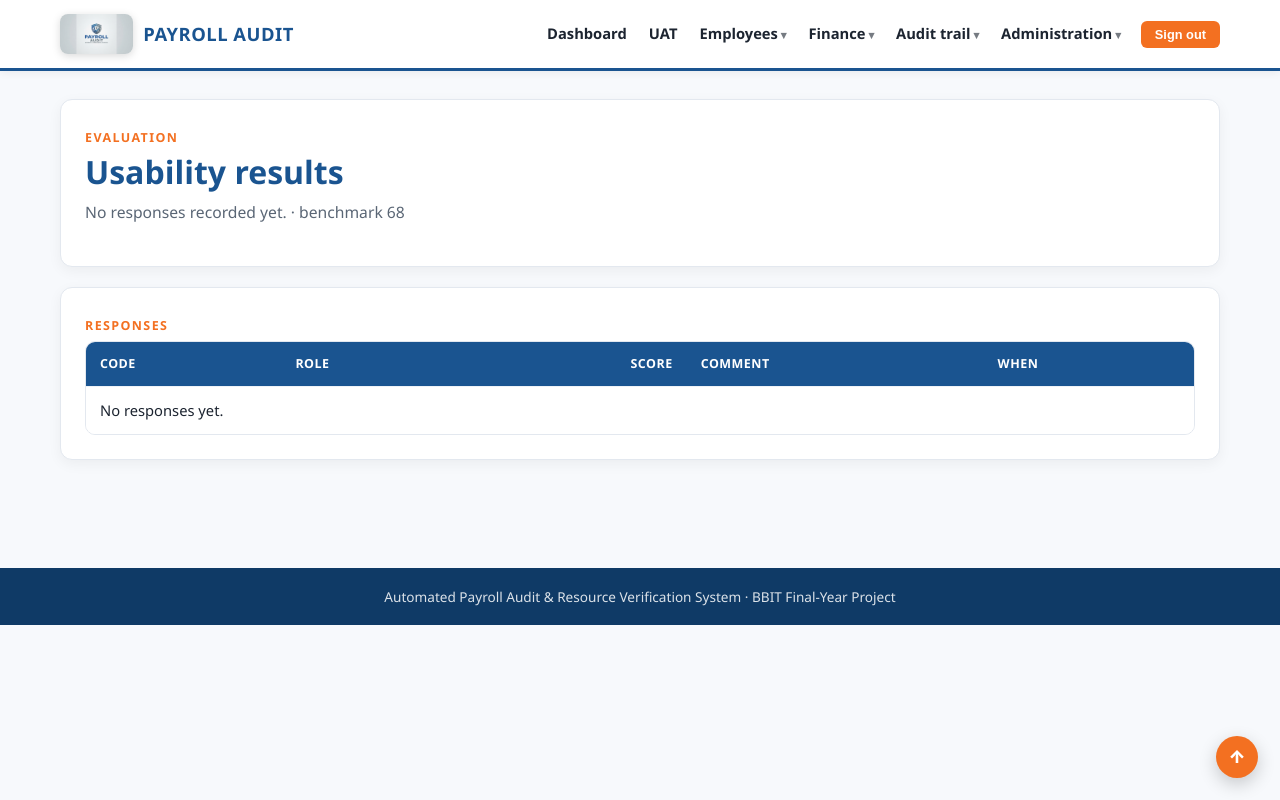
After one commit to jacksonvincent012-web/payroll-audit, a Django app: page /uat/results/ in a window 1280 px wide. The commit adds this page. Run offline with Django 5.2, Linux system fonts and the light colour scheme; the visitor is signed in with stand-in values (Sample User, id 1); data comes from the database, SQL or seed files in the repository; parts of the project's set-up code (start-up, migrations or seed data) failed here and were passed over.

Commit message:
Phase 8.3: role-based UAT task scripts and SUS questionnaire with scoring

```diff
--- /dev/null
+++ b/accounts/forms.py
@@ -0,0 +1,45 @@
+from django import forms
+
+from accounts.models import SUSResponse, UATParticipant
+
+SUS_QUESTIONS = (
+    "I think that I would like to use this system frequently.",
+    "I found the system unnecessarily complex.",
+    "I thought the system was easy to use.",
+    "I think that I would need the support of a technical person to use this system.",
+    "I found the various functions in this system were well integrated.",
+    "I thought there was too much inconsistency in this system.",
+    "I would imagine that most people would learn to use this system very quickly.",
+    "I found the system very cumbersome to use.",
+    "I felt very confident using the system.",
+    "I needed to learn a lot of things before I could get going with this system.",
+)
+
+LIKERT = (
+    (1, "1 - Strongly disagree"),
+    (2, "2 - Disagree"),
+    (3, "3 - Neutral"),
+    (4, "4 - Agree"),
+    (5, "5 - Strongly agree"),
+)
+
+
+class ParticipantForm(forms.ModelForm):
+    class Meta:
+        model = UATParticipant
+        fields = ["code", "role_tested"]
+
+
+class SUSForm(forms.ModelForm):
+    class Meta:
+        model = SUSResponse
+        fields = [f"q{i}" for i in range(1, 11)] + ["comment"]
+        widgets = {
+            f"q{i}": forms.Select(choices=LIKERT) for i in range(1, 11)
+        }
+
+    def __init__(self, *args, **kwargs):
+        super().__init__(*args, **kwargs)
+        for index, question in enumerate(SUS_QUESTIONS, start=1):
+            self.fields[f"q{index}"].label = f"{index}. {question}"
+        self.fields["comment"].label = "One comment about the task you just performed"
--- a/accounts/models.py
+++ b/accounts/models.py
@@ -2,7 +2,9 @@ from typing import ClassVar
 
 from django.contrib.auth.models import AbstractUser
 from django.core.exceptions import ValidationError
+from django.core.validators import MaxValueValidator, MinValueValidator
 from django.db import models
+from django.utils import timezone
 
 
 class Role(models.Model):
@@ -80,3 +82,45 @@ class UserRole(models.Model):
 
     def __str__(self):
         return f"{self.user.username}: {self.role.code}"
+
+
+class UATParticipant(models.Model):
+    """An anonymised participant in user acceptance testing."""
+
+    code = models.CharField(max_length=20, unique=True)
+    role_tested = models.CharField(max_length=30)
+    created_at = models.DateTimeField(default=timezone.now)
+
+    def __str__(self):
+        return f"{self.code} ({self.role_tested})"
+
+
+class SUSResponse(models.Model):
+    """A completed ten-item System Usability Scale questionnaire."""
+
+    participant = models.OneToOneField(
+        UATParticipant, on_delete=models.PROTECT, related_name="sus"
+    )
+    q1 = models.PositiveSmallIntegerField(validators=[MinValueValidator(1), MaxValueValidator(5)])
+    q2 = models.PositiveSmallIntegerField(validators=[MinValueValidator(1), MaxValueValidator(5)])
+    q3 = models.PositiveSmallIntegerField(validators=[MinValueValidator(1), MaxValueValidator(5)])
+    q4 = models.PositiveSmallIntegerField(validators=[MinValueValidator(1), MaxValueValidator(5)])
+    q5 = models.PositiveSmallIntegerField(validators=[MinValueValidator(1), MaxValueValidator(5)])
+    q6 = models.PositiveSmallIntegerField(validators=[MinValueValidator(1), MaxValueValidator(5)])
+    q7 = models.PositiveSmallIntegerField(validators=[MinValueValidator(1), MaxValueValidator(5)])
+    q8 = models.PositiveSmallIntegerField(validators=[MinValueValidator(1), MaxValueValidator(5)])
+    q9 = models.PositiveSmallIntegerField(validators=[MinValueValidator(1), MaxValueValidator(5)])
+    q10 = models.PositiveSmallIntegerField(validators=[MinValueValidator(1), MaxValueValidator(5)])
+    comment = models.TextField(blank=True)
+    completed_at = models.DateTimeField(default=timezone.now)
+
+    @property
+    def score(self):
+        total = 0
+        for number in range(1, 11):
+            answer = getattr(self, f"q{number}")
+            total += answer - 1 if number % 2 else 5 - answer
+        return round(total * 2.5, 2)
+
+    def __str__(self):
+        return f"{self.participant.code}: {self.score}"
--- a/accounts/urls.py
+++ b/accounts/urls.py
@@ -6,4 +6,8 @@ app_name = "accounts"
 
 urlpatterns = [
     path("", views.dashboard, name="dashboard"),
+    path("uat/", views.uat_start, name="uat_start"),
+    path("uat/participant/", views.uat_participant, name="uat_participant"),
+    path("uat/sus/<int:pk>/", views.uat_sus, name="uat_sus"),
+    path("uat/results/", views.uat_results, name="uat_results"),
 ]
--- a/accounts/views.py
+++ b/accounts/views.py
@@ -4,8 +4,11 @@ from django.conf import settings
 from django.contrib.auth import get_user_model
 from django.contrib.auth.decorators import login_required
 from django.db.models import Count, Q, Sum
-from django.shortcuts import render
+from django.shortcuts import get_object_or_404, redirect, render
 
+from accounts.decorators import role_required
+from accounts.forms import ParticipantForm, SUSForm
+from accounts.models import SUSResponse, UATParticipant
 from auditlog.models import AuditEntry
 from core.charts import chart_legend, donut_chart
 from core.chain import verify
@@ -195,3 +198,103 @@ def dashboard(request):
         context["money"] = money
         context["chart"] = money["charts"][view_choice]
     return render(request, "accounts/dashboard.html", context)
+
+
+UAT_TASKS = {
+    "HR_OFFICER": (
+        "Open the employee register and find a staff number.",
+        "Add an employee with a bank account and phone, then open the detail page.",
+        "Confirm the audit history shows the CREATE entry.",
+        "Open Verification alerts and read one flag without clearing it.",
+    ),
+    "APPROVER": (
+        "Open All claims and find a submitted claim that is not your own.",
+        "Approve a claim below KES 100,000 and confirm the ledger totals update.",
+        "Try to approve your own claim and confirm the system refuses.",
+        "Open Verification alerts and clear one alert with a reason.",
+    ),
+    "AUDITOR": (
+        "Open the audit trail and verify integrity.",
+        "Confirm the external checkpoint is displayed.",
+        "Open an entry detail and read its hash and linked previous hash.",
+        "Open an employee detail page and confirm the video and audit history.",
+    ),
+    "ADMIN": (
+        "Open the dashboard money summary and its reconciliation checks.",
+        "Switch the breakdown dropdown between category, account and reconciliation.",
+        "Open the chart of accounts and confirm debits equal credits.",
+    ),
+}
+
+
+@login_required
+def uat_start(request):
+    return render(request, "accounts/uat_start.html", {"tasks": UAT_TASKS})
+
+
+@login_required
+def uat_participant(request):
+    if request.method == "POST":
+        form = ParticipantForm(request.POST)
+        if form.is_valid():
+            participant = form.save()
+            return redirect("accounts:uat_sus", pk=participant.pk)
+    else:
+        form = ParticipantForm()
+    return render(request, "accounts/uat_participant.html", {"form": form})
+
+
+@login_required
+def uat_sus(request, pk):
+    participant = get_object_or_404(UATParticipant, pk=pk)
+    if SUSResponse.objects.filter(participant=participant).exists():
+        return render(
+            request,
+            "accounts/uat_done.html",
+            {"participant": participant, "already": True},
+        )
+    if request.method == "POST":
+        form = SUSForm(request.POST)
+        if form.is_valid():
+            response = form.save(commit=False)
+            response.participant = participant
+            response.save()
+            return render(
+                request,
+                "accounts/uat_done.html",
+                {"participant": participant, "response": response, "already": False},
+            )
+    else:
+        form = SUSForm()
+    return render(
+        request,
+        "accounts/uat_sus.html",
+        {"form": form, "participant": participant},
+    )
+
+
+@login_required
+@role_required("AUDITOR", "ADMIN")
+def uat_results(request):
+    responses = list(
+        SUSResponse.objects.select_related("participant").order_by("-completed_at")
+    )
+    scores = [response.score for response in responses]
+    average = round(sum(scores) / len(scores), 2) if scores else None
+    grouped = {}
+    for response in responses:
+        grouped.setdefault(response.participant.role_tested, []).append(response.score)
+    by_role = {
+        role: round(sum(values) / len(values), 2)
+        for role, values in grouped.items()
+    }
+    return render(
+        request,
+        "accounts/uat_results.html",
+        {
+            "responses": responses,
+            "average": average,
+            "by_role": by_role,
+            "benchmark": 68,
+        },
+    )
--- /dev/null
+++ b/templates/accounts/uat_results.html
@@ -0,0 +1,60 @@
+{% extends "base.html" %}
+
+{% block title %}UAT results{% endblock %}
+
+{% block content %}
+<section class="updated-surface">
+    <p class="updated-eyebrow">Evaluation</p>
+    <h1 class="updated-title">Usability results</h1>
+    <p class="updated-lead">
+        {% if average %}
+            Mean SUS score <strong style="color:#16a34a;">{{ average }}</strong> / 100 &middot; {{ responses|length }} response(s)
+        {% else %}
+            No responses recorded yet.
+        {% endif %}
+        &middot; benchmark 68
+    </p>
+</section>
+
+{% if by_role %}
+<section class="updated-surface">
+    <p class="updated-eyebrow">By role</p>
+    <div class="updated-table-wrap">
+        <table class="updated-table">
+            <thead><tr><th>Role tested</th><th style="text-align:right;">Mean SUS</th><th>Against benchmark</th></tr></thead>
+            <tbody>
+                {% for role, score in by_role.items %}
+                    <tr>
+                        <td>{{ role }}</td>
+                        <td style="text-align:right;font-family:monospace;">{{ score }}</td>
+                        <td style="font-weight:600;color:{% if score >= 68 %}#16a34a{% else %}#d97706{% endif %};">{% if score >= 68 %}Above{% else %}Below{% endif %}</td>
+                    </tr>
+                {% endfor %}
+            </tbody>
+        </table>
+    </div>
+</section>
+{% endif %}
+
+<section class="updated-surface">
+    <p class="updated-eyebrow">Responses</p>
+    <div class="updated-table-wrap">
+        <table class="updated-table">
+            <thead><tr><th>Code</th><th>Role</th><th style="text-align:right;">Score</th><th>Comment</th><th>When</th></tr></thead>
+            <tbody>
+                {% for response in responses %}
+                    <tr>
+                        <td style="font-family:monospace;">{{ response.participant.code }}</td>
+                        <td>{{ response.participant.role_tested }}</td>
+                        <td style="text-align:right;font-family:monospace;">{{ response.score }}</td>
+                        <td>{{ response.comment|default:"—" }}</td>
+                        <td style="white-space:nowrap;">{{ response.completed_at|date:"Y-m-d H:i" }}</td>
+                    </tr>
+                {% empty %}
+                    <tr><td colspan="5">No responses yet.</td></tr>
+                {% endfor %}
+            </tbody>
+        </table>
+    </div>
+</section>
+{% endblock %}
--- a/templates/base.html
+++ b/templates/base.html
@@ -17,6 +17,7 @@
         {% block nav %}
         <nav class="updated-nav">
             <a href="/">Dashboard</a>
+            <a href="/uat/">UAT</a>
 
             <details class="updated-dd">
                 <summary>Employees</summary>
```
Also changed, not shown: templates/accounts/uat_done.html (added, +18 -0 lines), templates/accounts/uat_participant.html (added, +20 -0 lines), templates/accounts/uat_start.html (added, +24 -0 lines), templates/accounts/uat_sus.html (added, +24 -0 lines), tests/test_uat.py (added, +98 -0 lines), README.md, accounts/migrations/0003_uatparticipant_susresponse.py (added).
